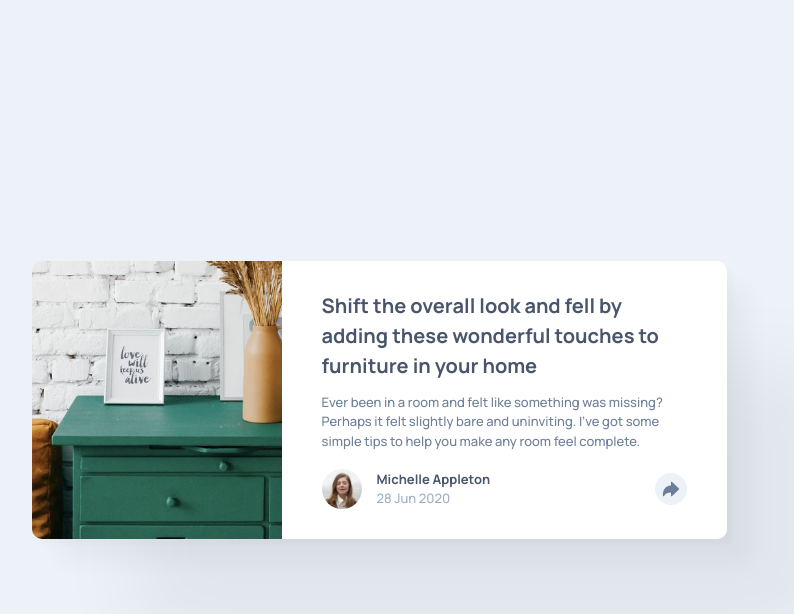
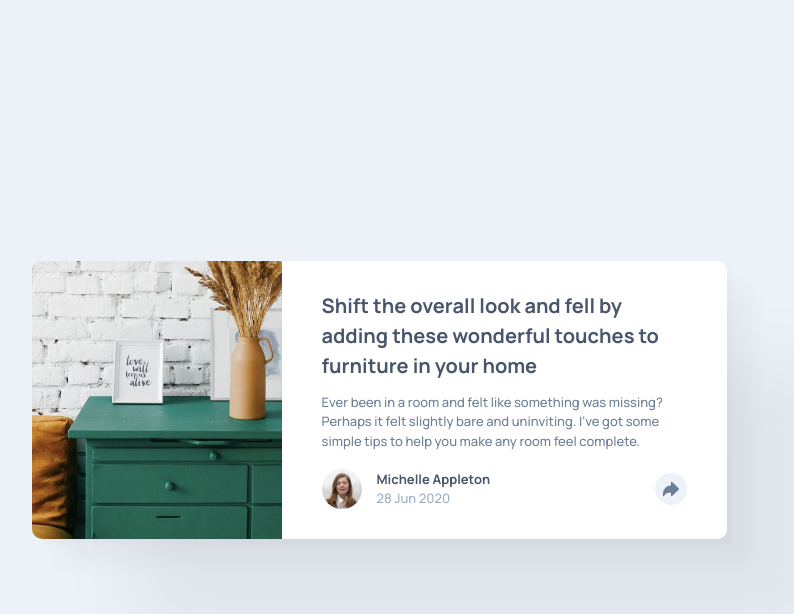
Before and after one commit to segpy/article-preview-component, a plain HTML site: page index.html in a window 1280 px wide. In both pictures the pointer is over the picture 417 px from the left and 400 px from the top of the page. Shown: the whole page, without its empty margins (261-1055 px from the left). Drawn offline with nearby package versions, Linux system fonts and the light colour scheme.

Commit message:
✨ Update css styles

```diff
--- a/styles.css
+++ b/styles.css
@@ -127,7 +127,7 @@ body {
 }
 
 .article-card:hover .article-banner{
-    scale: 1.3;
+    scale: 1.1;
 }
 
 .article-content{
```
